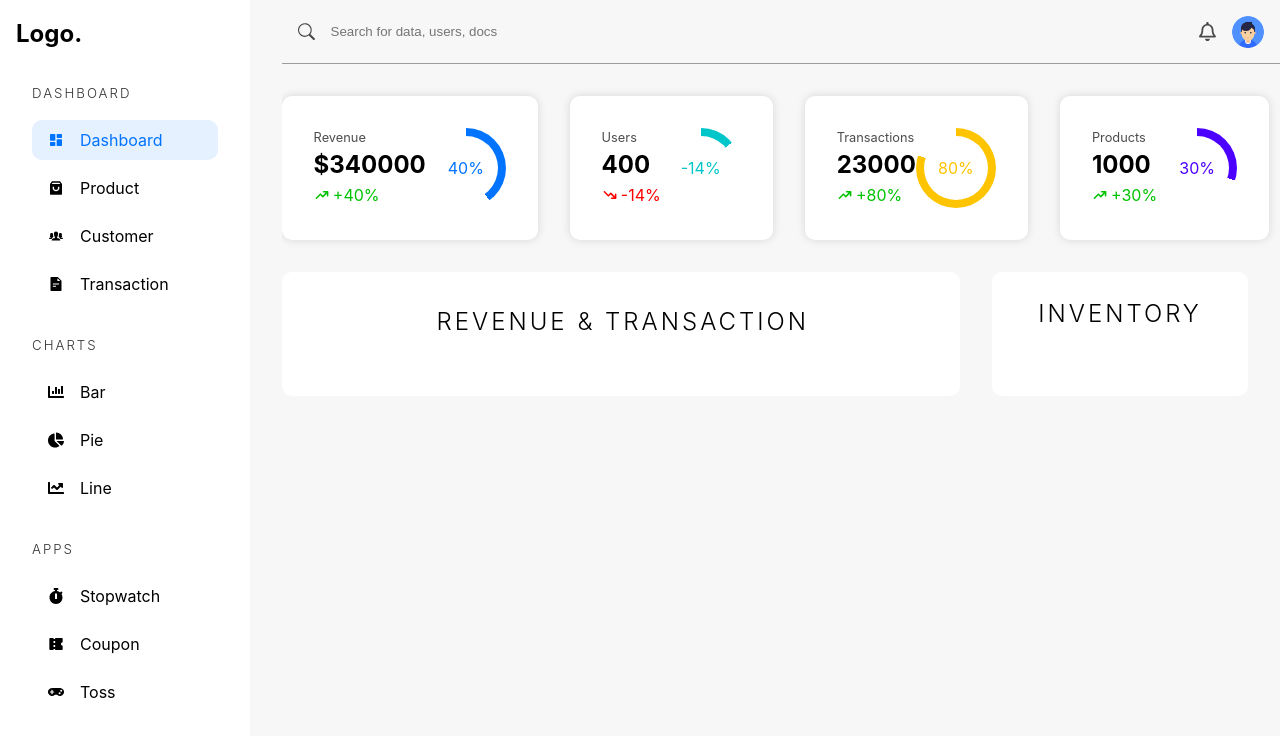
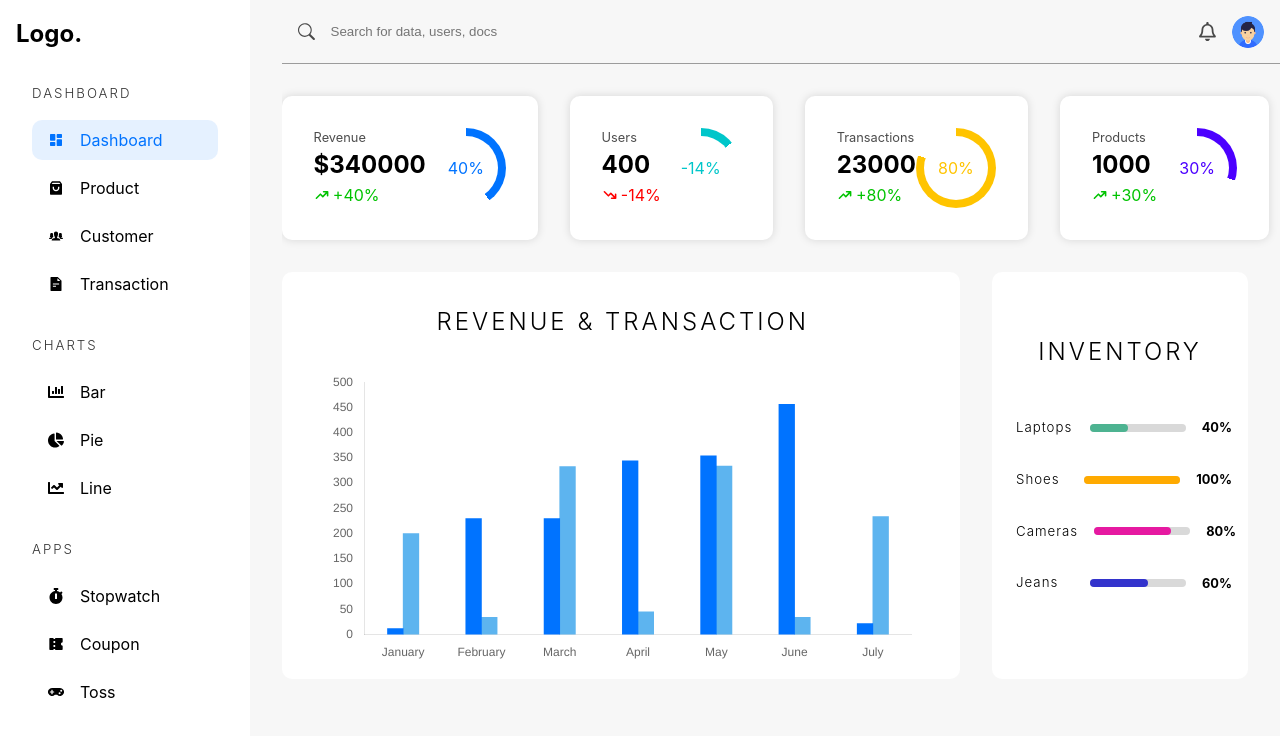
Before and after one commit to Sanskar-12/Most-Scalable-Ecommerce-Platform, a React (Vite) app in the folder admin-dashboard/: page /admin/dashboard in a window 1280 px wide. Shown: the top 736 px of the page. Built offline with nearby package versions, Linux system fonts and the light colour scheme.

Commit message:
graph section and catgories done

```diff
--- a/admin-dashboard/package.json
+++ b/admin-dashboard/package.json
@@ -10,7 +10,9 @@
     "preview": "vite preview"
   },
   "dependencies": {
+    "chart.js": "^4.4.5",
     "react": "^18.3.1",
+    "react-chartjs-2": "^5.2.0",
     "react-dom": "^18.3.1",
     "react-icons": "^5.3.0",
     "react-router-dom": "^6.26.2",
--- a/admin-dashboard/src/assets/data.json
+++ b/admin-dashboard/src/assets/data.json
@@ -4,7 +4,6 @@
       "value": 40,
       "heading": "Laptops"
     },
-
     {
       "value": 100,
       "heading": "Shoes"
@@ -18,7 +17,6 @@
       "heading": "Jeans"
     }
   ],
-
   "transaction": [
     {
       "id": "ksdnfkjsdfx",
--- /dev/null
+++ b/admin-dashboard/src/components/Charts.tsx
@@ -0,0 +1,104 @@
+import {
+  Chart as ChartJS,
+  CategoryScale,
+  LinearScale,
+  BarElement,
+  Title,
+  Tooltip,
+  Legend,
+  ChartData,
+  ChartOptions,
+  ArcElement,
+  PointElement,
+  LineElement,
+  Filler,
+} from "chart.js";
+import { Bar, Doughnut, Line, Pie } from "react-chartjs-2";
+
+ChartJS.register(
+  CategoryScale,
+  LinearScale,
+  BarElement,
+  Title,
+  Tooltip,
+  Legend,
+  ArcElement,
+  PointElement,
+  LineElement,
+  Filler
+);
+
+const months = ["January", "February", "March", "April", "May", "June", "July"];
+
+interface BarChartProps {
+  horizontal?: boolean;
+  data_1: number[];
+  data_2: number[];
+  title_1: string;
+  title_2: string;
+  bgColor_1: string;
+  bgColor_2: string;
+  labels?: string[];
+}
+
+export const BarChart = ({
+  horizontal = false,
+  data_1,
+  data_2,
+  title_1,
+  title_2,
+  bgColor_1,
+  bgColor_2,
+  labels = months,
+}: BarChartProps) => {
+  const options: ChartOptions<"bar"> = {
+    responsive: true,
+    indexAxis: horizontal ? "y" : "x",
+    plugins: {
+      legend: {
+        display: false,
+      },
+      title: {
+        display: false,
+      },
+    },
+
+    scales: {
+      y: {
+        beginAtZero: true,
+        grid: {
+          display: false,
+        },
+      },
+      x: {
+        grid: {
+          display: false,
+        },
+      },
+    },
+  };
+
+  const data: ChartData<"bar", number[], string> = {
+    labels,
+    datasets: [
+      {
+        label: title_1,
+        data: data_1,
+        backgroundColor: bgColor_1,
+        barThickness: "flex",
+        barPercentage: 1,
+        categoryPercentage: 0.4,
+      },
+      {
+        label: title_2,
+        data: data_2,
+        backgroundColor: bgColor_2,
+        barThickness: "flex",
+        barPercentage: 1,
+        categoryPercentage: 0.4,
+      },
+    ],
+  };
+
+  return <Bar options={options} data={data} width={horizontal ? "200%" : ""} />;
+};
--- a/admin-dashboard/src/pages/Dashboard.tsx
+++ b/admin-dashboard/src/pages/Dashboard.tsx
@@ -3,6 +3,8 @@ import AdminSidebar from "../components/AdminSidebar";
 import { FaRegBell } from "react-icons/fa";
 import userImg from "../assets/images/userpic.png";
 import { HiTrendingDown, HiTrendingUp } from "react-icons/hi";
+import data from "../assets/data.json";
+import { BarChart } from "../components/Charts";
 
 const Dashboard = () => {
   return (
@@ -44,17 +46,34 @@ const Dashboard = () => {
             color="rgb(76 0 255)"
           />
         </section>
-        {/* Graph Section */}
+        {/* Bar Graph Section and Categories Section*/}
         <section className="graph-container">
           <div className="revenue-chart">
             <h2>Revenue & Transaction</h2>
-            {/* Graph Component here */}
+            <BarChart
+              data_1={[12, 230, 230, 344, 354, 456, 22]}
+              data_2={[200, 34, 333, 45, 334, 34, 234]}
+              title_1="Revenue"
+              title_2="Transaction"
+              bgColor_1="rgb(0,115,255)"
+              bgColor_2="rgb(53,162,235,0.8)"
+            />
           </div>
           <div className="dashboard-categories">
             <h2>Inventory</h2>
-            <div></div>
+            <div>
+              {data.categories.map((category) => (
+                <CategoryItem
+                  heading={category.heading}
+                  value={category.value}
+                  color={`hsl(${category.value * 4},${category.value}%,50%)`}
+                />
+              ))}
+            </div>
           </div>
         </section>
+        {/* Doughnut Chart and Table */}
+        <section></section>
       </main>
     </div>
   );
@@ -111,4 +130,27 @@ const WidgetItem = ({
   );
 };
 
+interface CategoryItemProps {
+  color: string;
+  value: number;
+  heading: string;
+}
+
+const CategoryItem = ({ color, value, heading }: CategoryItemProps) => {
+  return (
+    <div className="category-item">
+      <h5>{heading}</h5>
+      <div>
+        <div
+          style={{
+            backgroundColor: color,
+            width: `${value}%`,
+          }}
+        />
+      </div>
+      <span>{value}%</span>
+    </div>
+  );
+};
+
 export default Dashboard;
```
Also changed, not shown: 1 other file (tests, documents, lock files or other folders). Lines whose indentation alone changed are shown as unchanged.
